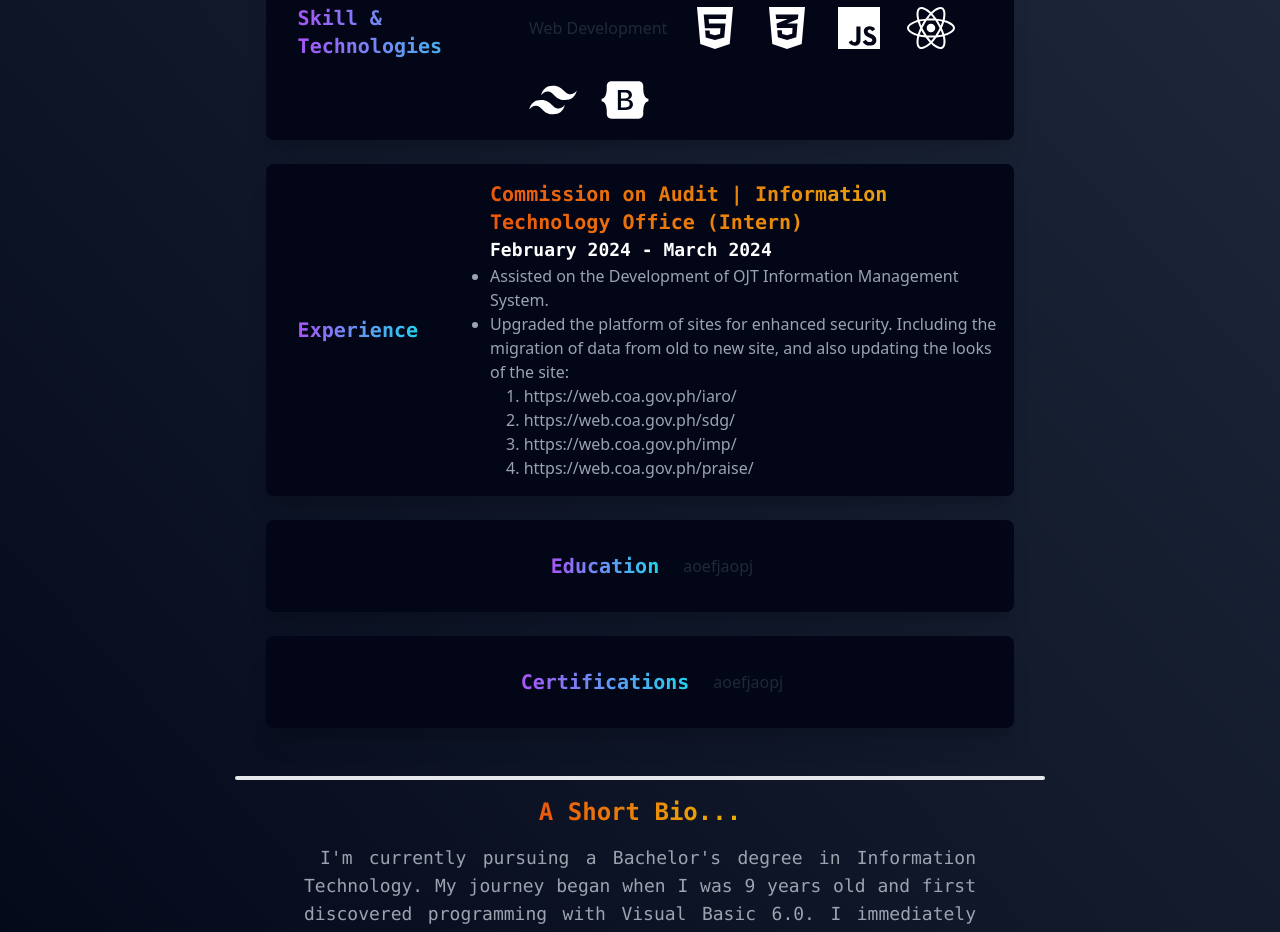
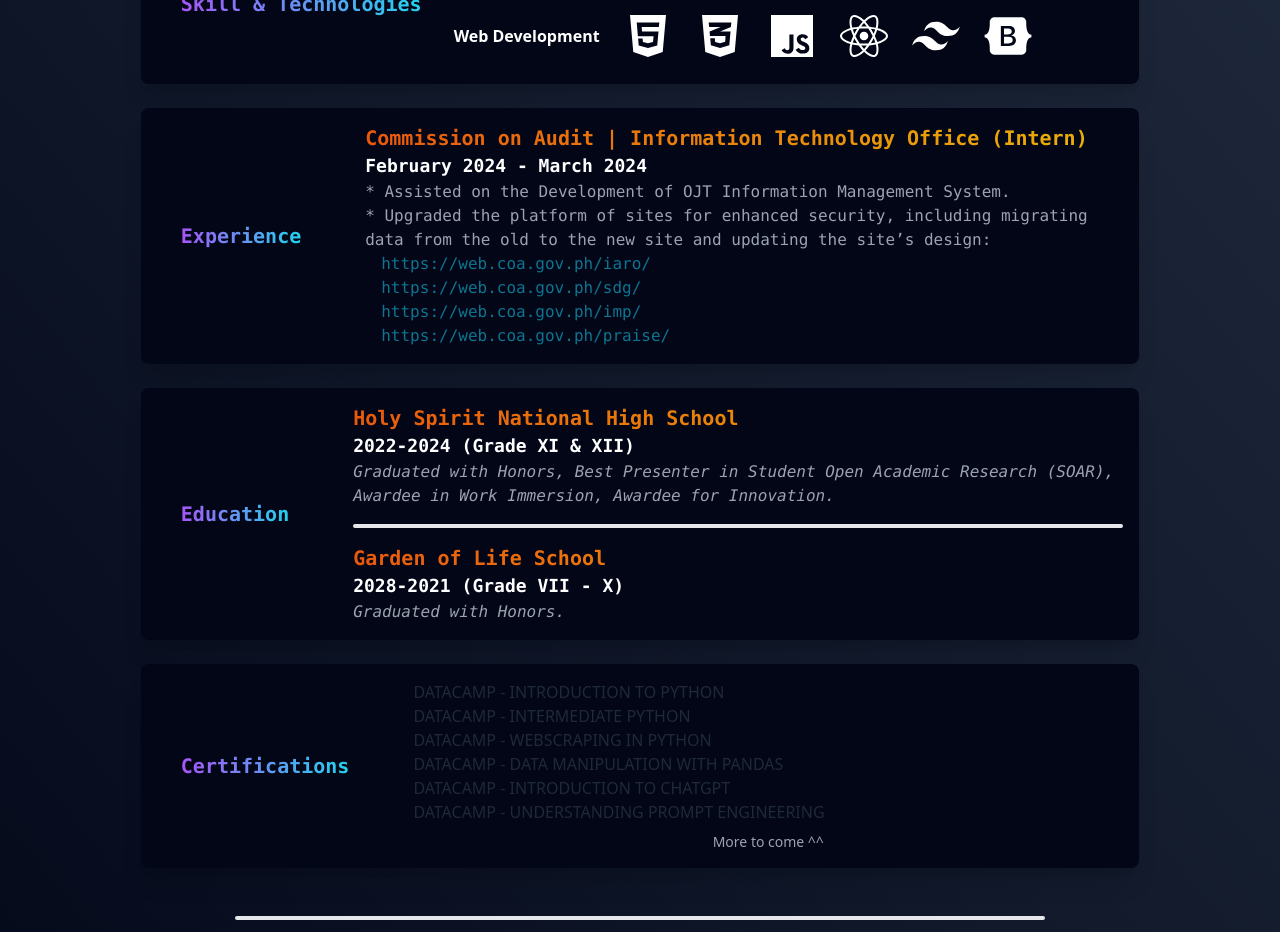
Before and after one commit to JChristian25/Portfolio-2425, a React (Create React App) app: page / in a window 1280 px wide. Shown: the part 1860-2792 px from the top of the page. Built offline with nearby package versions, Linux system fonts and the light colour scheme.

Commit message:
about-update

```diff
--- a/src/App.js
+++ b/src/App.js
@@ -34,7 +34,7 @@ function Hero() {
     <div className="flex flex-col items-center justify-center h-screen
         bg-gradient-to-tr from-slate-950 to-slate-800">
 
-      <div className="mockup-browser shadow-2xl bg-slate-950 w-[45vh] md:w-[70%] lg:w-[60%] xl:w-[50%]
+      <div className="mockup-browser shadow-2xl bg-slate-950 w-[50vh] md:w-[70%] lg:w-[60%] xl:w-[50%]
         lg:h-[38%] md:h-[34%] xl:h-[34%] h-[32vh]">
 
         <div className="block sm:hidden mockup-browser-toolbar border-b border-slate-800 pb-2">
@@ -120,13 +120,13 @@ function About() {
       </section>
       <div className="flex flex-col items-center justify-center space-y-6">
 
-        <div className="flex md:flex-nowrap sm:flex-wrap sm:justify-center rounded-lg shadow-xl p-2 bg-slate-950 w-[80%] md:w-[60%] sm:w-[95%] items-center">
+        <div className="flex flex-col md:flex-row rounded-lg shadow-xl p-4 bg-slate-950 w-[95%] md:w-[80%] items-center">
           <h2 className="text-xl md:text-xl bg-gradient-to-r
               from-purple-500 to-cyan-400 bg-clip-text text-transparent
               font-mono font-extrabold m-6">Skill & Technologies</h2>
           <div className="flex flex-col">
             <ul className="flex flex-wrap items-center gap-4 m-2">
-                Programming
+              <span className="font-bold text-white">Programming</span>
               {[
                 <FaPython />, <FaJava />
               ].map((Icon, index) => (
@@ -136,7 +136,7 @@ function About() {
               ))}
             </ul>
             <ul className="flex flex-wrap items-center gap-6 m-2">
-                Web Development
+              <span className="font-bold text-white">Web Development</span>
               {[
                 <FaHtml5 />, <FaCss3Alt />, <IoLogoJavascript />,
                 <FaReact />, <RiTailwindCssFill />, <FaBootstrap/>
@@ -149,43 +149,85 @@ function About() {
           </div>
         </div>
 
-        <div className="flex md:flex-nowrap sm:flex-wrap sm:justify-center rounded-lg shadow-xl p-2 bg-slate-950 w-[80%] md:w-[60%] sm:w-[95%] items-center">
-          <h2 className="text-xl md:text-xl
-          bg-gradient-to-r from-purple-500 to-cyan-400 bg-clip-text
-          text-transparent font-mono font-extrabold m-6">Experience</h2>
-          <div className="md:pl-10">
-            <ul className="flex flex-wrap items-center list-disc m-2 text-gray-400">
-              <h3 className="md:text-xl sm:text-lg bg-gradient-to-r from-orange-600 to-yellow-500 bg-clip-text text-transparent
-              font-mono font-extrabold">Commission on Audit | Information Technology Office (Intern)</h3>
-              <h4 className="md:text-lg sm:text-sm text-white font-mono font-bold">February 2024 - March 2024</h4>
-              <li>Assisted on the Development of OJT Information Management System.</li>
+
+        <div className="flex flex-col md:flex-row rounded-lg shadow-xl p-4 bg-slate-950 w-[95%] md:w-[80%] items-center">
+          <h2 className="
+          text-xl md:text-xl bg-gradient-to-r
+              from-purple-500 to-cyan-400 bg-clip-text text-transparent
+              font-mono font-extrabold m-6">
+            Experience
+          </h2>
+          <div className="flex-1 md:pl-10">
+            <ul className="text-gray-400 font-mono">
+              <h3 className="md:text-xl sm:text-lg bg-gradient-to-r from-orange-600 to-yellow-500 bg-clip-text text-transparent font-mono font-extrabold">
+                Commission on Audit | Information Technology Office (Intern)
+              </h3>
+              <h4 className="md:text-lg sm:text-sm text-white font-mono font-bold">
+                February 2024 - March 2024
+              </h4>
+              <li>* Assisted on the Development of OJT Information Management System.</li>
               <li>
-              Upgraded the platform of sites for enhanced security. Including
-              the migration of data from old to new site, and also updating
-              the looks of the site:
-                  <ul className="list-decimal list-inside lg:indent-4 indent-0">
-                    <li>https://web.coa.gov.ph/iaro/</li>
-                    <li>https://web.coa.gov.ph/sdg/</li>
-                    <li>https://web.coa.gov.ph/imp/</li>
-                    <li>https://web.coa.gov.ph/praise/</li>
+                * Upgraded the platform of sites for enhanced security, including migrating data from the old to the new site and updating the site’s design:
+                <ul className="text-cyan-700 lg:indent-4 indent-2">
+                  <li><a href="https://web.coa.gov.ph/iaro/">https://web.coa.gov.ph/iaro/</a></li>
+                  <li><a href="https://web.coa.gov.ph/sdg/">https://web.coa.gov.ph/sdg/</a></li>
+                  <li><a href="https://web.coa.gov.ph/imp/">https://web.coa.gov.ph/imp/</a></li>
+                  <li><a href="https://web.coa.gov.ph/praise/">https://web.coa.gov.ph/praise/</a></li>
                 </ul>
               </li>
             </ul>
           </div>
         </div>
 
-        <div className="flex md:flex-nowrap sm:flex-wrap sm:justify-center rounded-lg shadow-xl p-2 bg-slate-950 w-[80%] md:w-[60%] sm:w-[95%] items-center">
+
+        <div className="flex flex-col md:flex-row rounded-lg shadow-xl p-4 bg-slate-950 w-[95%] md:w-[80%] items-center">
           <h2 className="text-xl md:text-xl bg-gradient-to-r
               from-purple-500 to-cyan-400 bg-clip-text text-transparent
-            font-mono font-extrabold m-6">Education</h2>
-              aoefjaopj
+              font-mono font-extrabold m-6">
+            Education
+          </h2>
+          <div className="flex-1">
+            <div className="flex-1 md:pl-10">
+              <h3 className="md:text-xl sm:text-lg bg-gradient-to-r from-orange-600 to-yellow-500 bg-clip-text text-transparent font-mono font-extrabold">Holy Spirit National High School</h3>
+              <h4 className="md:text-lg sm:text-sm text-white font-mono font-semibold">2022-2024 (Grade XI & XII)</h4>
+              <p className="md:text-base sm:text-sm text-gray-400 font-mono font-light">
+                <i>Graduated with Honors, Best Presenter in Student Open Academic
+                Research (SOAR), Awardee in Work Immersion, Awardee for Innovation.</i>
+              </p>
+
+              <hr className="w-[100%] h-1 my-4 bg-gray-200 border-0 rounded dark:bg-gray-700" />
+
+              <h3 className="md:text-xl sm:text-lg bg-gradient-to-r from-orange-600 to-yellow-500 bg-clip-text text-transparent font-mono font-extrabold  ">Garden of Life School</h3>
+              <h4 className="md:text-lg sm:text-sm text-white font-mono font-semibold">2028-2021 (Grade VII - X)</h4>
+              <p className="md:text-base sm:text-sm text-gray-400 font-mono font-light">
+                <i>Graduated with Honors.</i>
+              </p>
+
+            </div>
+          </div>
         </div>
 
-        <div className="flex md:flex-nowrap sm:flex-wrap sm:justify-center rounded-lg shadow-xl p-2 bg-slate-950 w-[80%] md:w-[60%] sm:w-[95%] items-center">
-          <h2 className="text-xl md:text-xl
-          bg-gradient-to-r from-purple-500 to-cyan-400 bg-clip-text text-transparent font-mono font-extrabold m-6">Certifications</h2>
-              aoefjaopj
+        <div className="flex flex-col md:flex-row rounded-lg shadow-xl p-4 bg-slate-950 w-[95%] md:w-[80%] items-center">
+          <h2 className="text-xl md:text-xl bg-gradient-to-r
+              from-purple-500 to-cyan-400 bg-clip-text text-transparent
+              font-mono font-extrabold m-6">
+            Certifications
+          </h2>
+          <div className="flex-1">
+            <div className="flex-1 md:pl-10">
+              <ul className="flex md:items-start sm:items-center flex-col">
+                <li><a href="https://www.datacamp.com/completed/statement-of-accomplishment/course/04464f492056d29bed756fa1ae58b7de2f3fff72">DATACAMP - INTRODUCTION TO PYTHON</a></li>
+                <li><a href="https://www.datacamp.com/completed/statement-of-accomplishment/course/041e787d4faf44f39016313dc72a213137c9a306">DATACAMP - INTERMEDIATE  PYTHON</a></li>
+                <li><a href="https://www.datacamp.com/completed/statement-of-accomplishment/course/1e3c12c1c946cc2672e3cc678673fbd259f453d6">DATACAMP - WEBSCRAPING IN PYTHON</a></li>
+                <li><a href="https://www.datacamp.com/completed/statement-of-accomplishment/course/cccfea077835b160d83ba8c4607c0a291fd44ffd">DATACAMP - DATA MANIPULATION WITH PANDAS</a></li>
+                <li><a href="https://www.datacamp.com/completed/statement-of-accomplishment/course/1f2b714a69218dbd94af5d4d36820e6a5eb9d6f1">DATACAMP - INTRODUCTION TO CHATGPT</a></li>
+                <li><a href="https://www.datacamp.com/completed/statement-of-accomplishment/course/0733066b479ac4e88d7063b9179b7c32a4744aa4">DATACAMP - UNDERSTANDING PROMPT ENGINEERING</a></li>
+              </ul>
+              <p className="text-gray-400 text-sm text-center mt-2">More to come ^^</p>
             </div>
+          </div>
+        </div>
+
 
       </div>
 
--- a/src/components/Footer.js
+++ b/src/components/Footer.js
@@ -1,7 +1,7 @@
 
 function Footer() {
     return (
-        <footer className="footer footer-center bg-slate-950 shadow-lg text-base-content rounded p-8">
+        <footer className="footer footer-center bg-slate-950 shadow-2xl shadow-yellow-500 text-base-content rounded p-8">
             <h2 className="bg-gradient-to-r from-orange-600 to-yellow-500 bg-clip-text text-transparent
             text-3xl font-extrabold font-mono text-center">
                 JeyZ.dev
```
Lines whose indentation alone changed are shown as unchanged.
